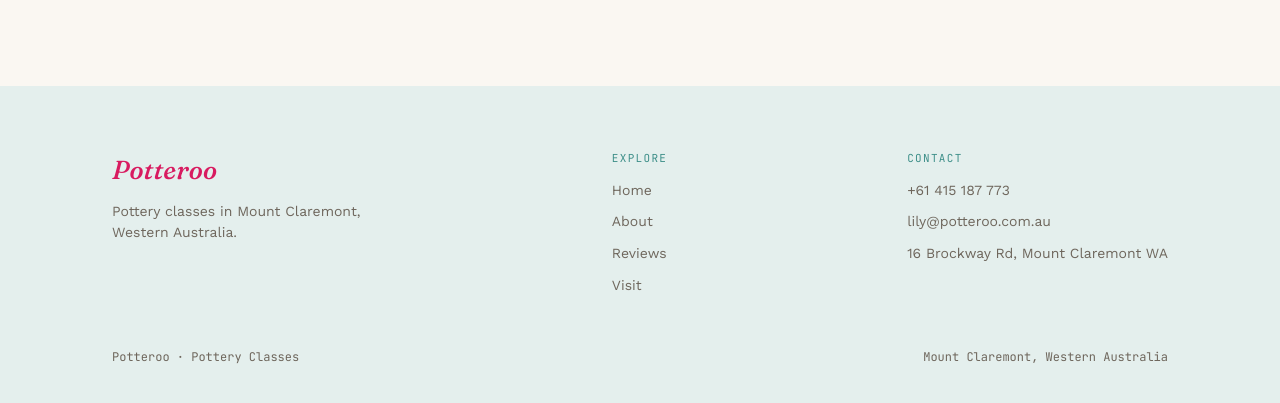
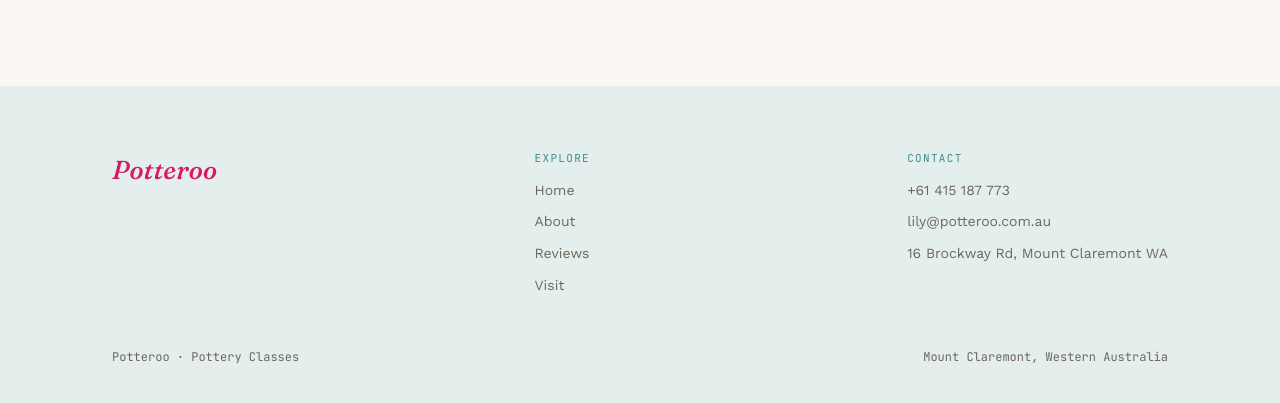
Before and after one commit to Eurykai/Pottero, a plain HTML site: page visit.html in a window 1280 px wide. Shown: the part 992-1395 px from the top of the page. Drawn offline with nearby package versions, Linux system fonts and the light colour scheme.

Commit message:
Update visit.html

```diff
--- a/visit.html
+++ b/visit.html
@@ -253,7 +253,7 @@ footer{ padding:64px 0 40px; background:var(--surface); margin-top:20px; }
   <div class="wrap footer-top">
     <div class="footer-brand">
       <a class="logo" href="index.html">Potteroo</a>
-      <p class="footer-tag">Pottery classes in Mount Claremont, Western Australia.</p>
+
     </div>
     <div class="footer-col">
       <span class="footer-heading">Explore</span>
```
